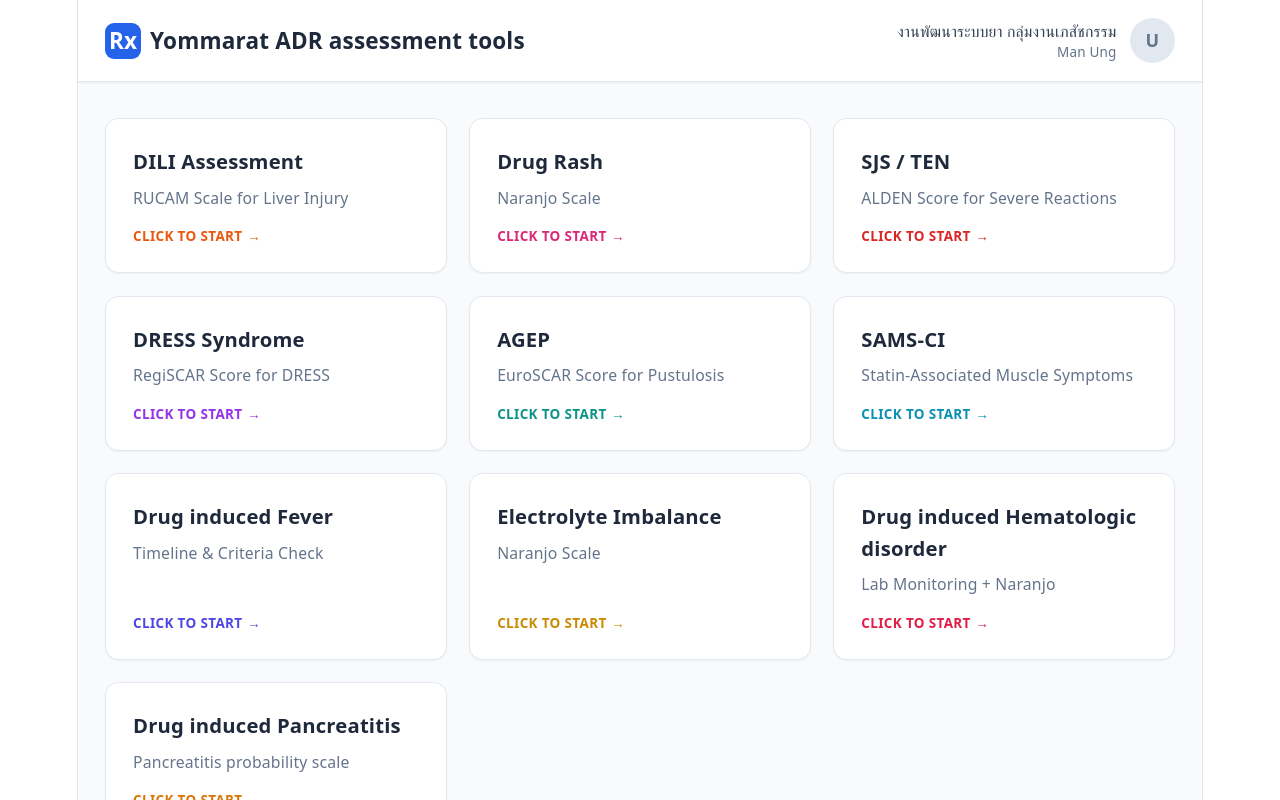
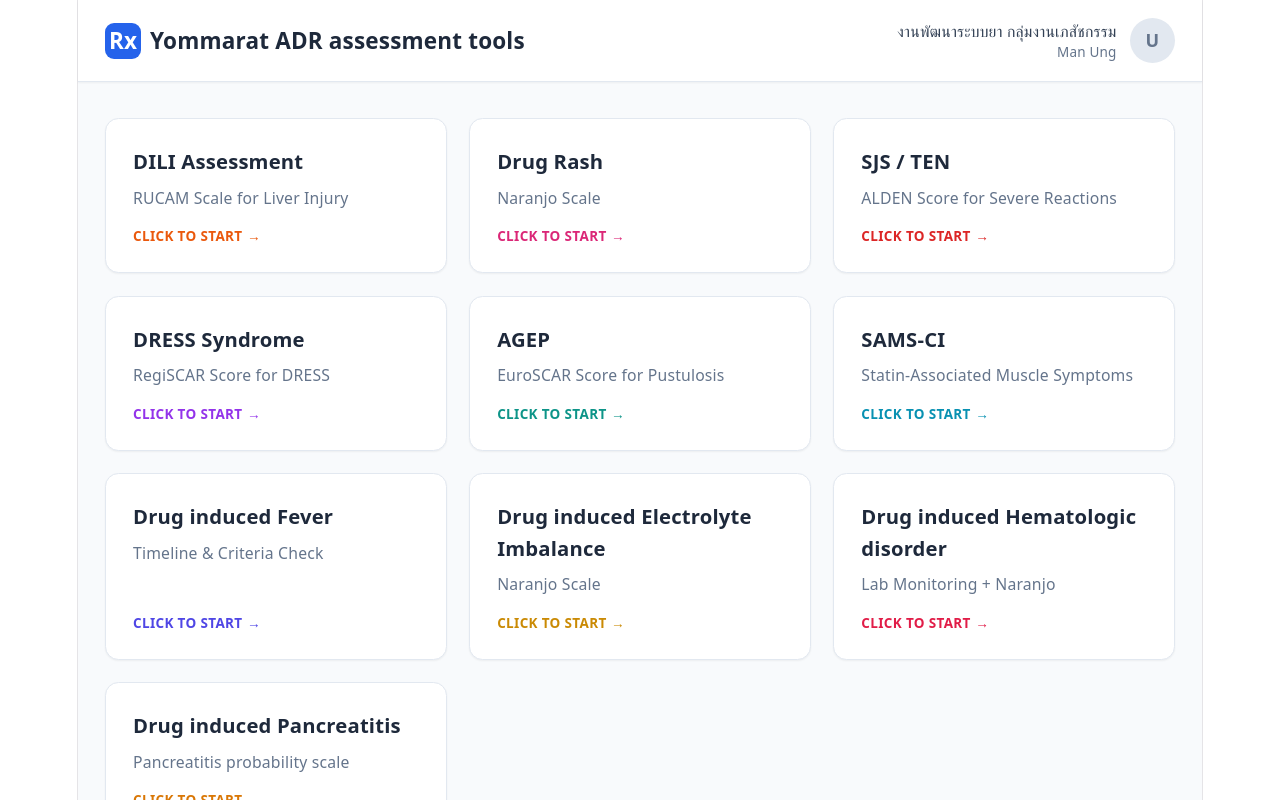
Before and after one commit to ungsriswork-oss/ADR, a React (Vite) app: page / in a window 1280 px wide. Shown: the top 800 px of the page. Built offline with nearby package versions, Linux system fonts and the light colour scheme.

Commit message:
Renameagian

```diff
--- a/src/pages/Home.jsx
+++ b/src/pages/Home.jsx
@@ -101,7 +101,7 @@ const Home = () => {
     },
     {
       id: 'electro',
-      title: 'Electrolyte Imbalance',
+      title: 'Drug induced Electrolyte Imbalance',
       desc: 'Naranjo Scale',
       color: 'yellow',
       active: true,
```
